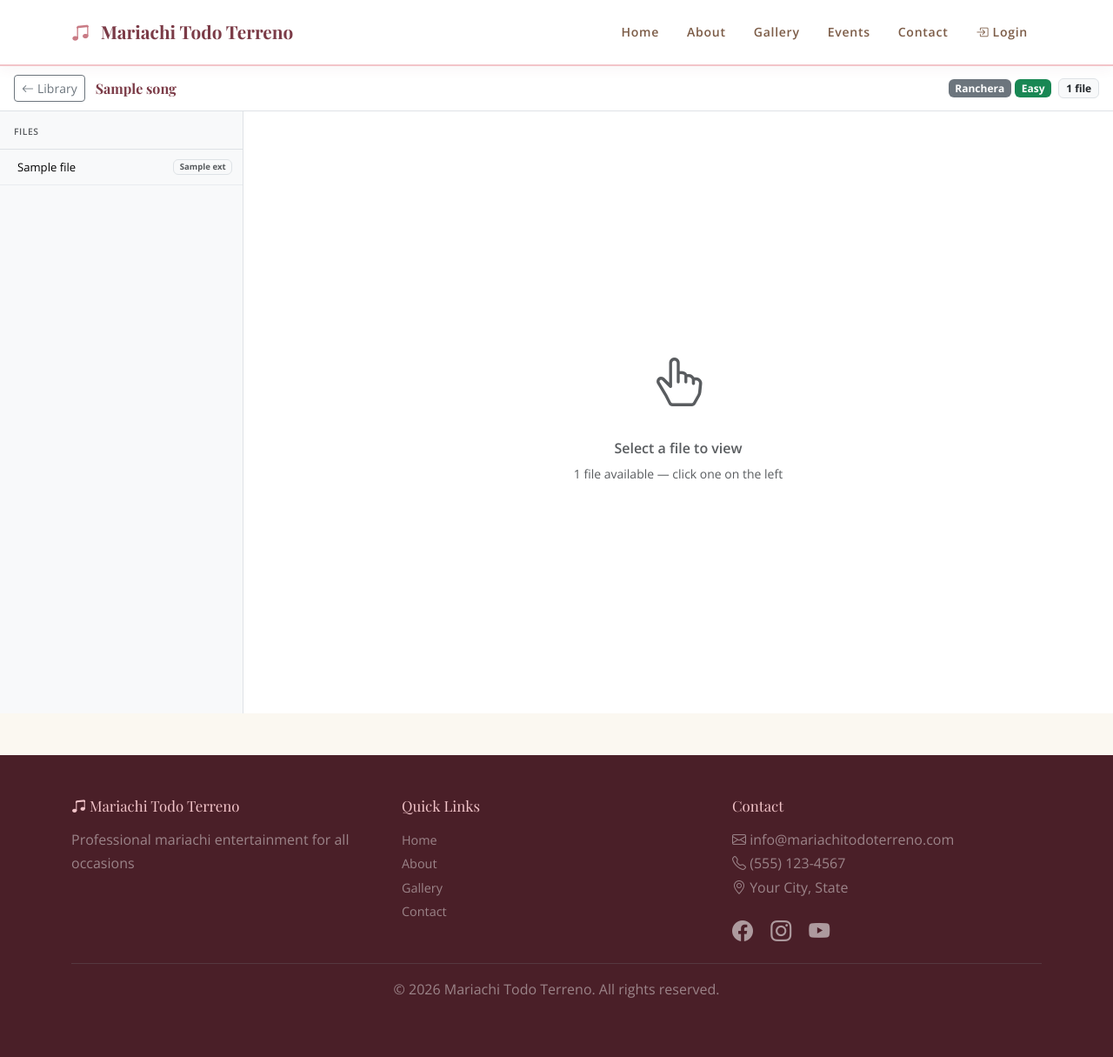
After one commit to g0ochoa/python-mariachi-website, a Django app: template musicians_portal/templates/musicians_portal/song_detail.html in a window 1280 px wide. The commit adds this page. Shown: the whole page at 87% size. Run offline with Django 5.2, Linux system fonts and the light colour scheme; tables that the repository leaves empty hold one stand-in row (values such as "Sample post"); the template is opened without the code that fills it: values that come from a table or form of the project are taken from there, most other values are stand-ins (such as "Sample title", 1, 10 or a date in 2020).

Commit message:
feat: song detail page with two-panel PDF/audio viewer

```diff
--- /dev/null
+++ b/musicians_portal/templates/musicians_portal/song_detail.html
@@ -0,0 +1,238 @@
+{% extends "base.html" %}
+
+{% block content %}
+<style>
+  /* Two-panel app layout fills viewport below navbar */
+  #song-app {
+    height: calc(100vh - 56px);
+    display: flex;
+    flex-direction: column;
+    overflow: hidden;
+  }
+
+  /* Slim header bar */
+  #song-header {
+    flex-shrink: 0;
+    display: flex;
+    align-items: center;
+    gap: .75rem;
+    padding: .5rem 1rem;
+    border-bottom: 1px solid #dee2e6;
+    background: #fff;
+    min-height: 52px;
+  }
+
+  /* Two-panel row */
+  #song-panels {
+    display: flex;
+    flex: 1 1 0;
+    overflow: hidden;
+  }
+
+  /* File list column */
+  #file-list-col {
+    width: 280px;
+    min-width: 200px;
+    flex-shrink: 0;
+    border-right: 1px solid #dee2e6;
+    overflow-y: auto;
+    background: #f8f9fa;
+  }
+
+  /* Individual file button */
+  .file-btn {
+    width: 100%;
+    display: flex;
+    align-items: center;
+    gap: .5rem;
+    padding: .55rem .75rem;
+    border: none;
+    border-bottom: 1px solid #e9ecef;
+    background: transparent;
+    text-align: left;
+    cursor: pointer;
+    transition: background .12s;
+  }
+  .file-btn:hover {
+    background: rgba(0,0,0,.04);
+  }
+  .file-btn.active {
+    background: rgba(220, 53, 69, .08);
+    border-left: 3px solid #dc3545;
+    padding-left: calc(.75rem - 3px);
+  }
+  .file-btn .fname {
+    flex: 1;
+    min-width: 0;
+    white-space: nowrap;
+    overflow: hidden;
+    text-overflow: ellipsis;
+    font-size: .82rem;
+  }
+  .file-btn .fext {
+    font-size: .6rem;
+    flex-shrink: 0;
+  }
+
+  /* Viewer column */
+  #viewer-col {
+    flex: 1 1 0;
+    min-width: 0;
+    display: flex;
+    flex-direction: column;
+    overflow: hidden;
+    background: #fff;
+  }
+
+  #viewer-area {
+    flex: 1;
+    position: relative;
+    overflow: hidden;
+  }
+  #viewer-area iframe {
+    display: block;
+    width: 100%;
+    height: 100%;
+    border: none;
+  }
+
+  /* Mobile: stack panels */
+  @media (max-width: 767px) {
+    #song-app        { height: auto; overflow: visible; }
+    #song-panels     { flex-direction: column; overflow: visible; }
+    #file-list-col   { width: 100%; height: 240px; border-right: none; border-bottom: 1px solid #dee2e6; }
+    #viewer-col      { min-height: 60vh; }
+    #viewer-area     { min-height: 60vh; }
+  }
+</style>
+
+<div id="song-app">
+
+  <!-- ── Header bar ───────────────────────────────────────── -->
+  <div id="song-header">
+    <a href="{% url 'portal_scores' %}" class="btn btn-sm btn-outline-secondary flex-shrink-0">
+      <i class="bi bi-arrow-left me-1"></i>Library
+    </a>
+
+    <h6 class="mb-0 fw-bold flex-grow-1 text-truncate" title="{{ song.title }}">
+      {{ song.title }}
+    </h6>
+
+    <div class="d-flex align-items-center gap-1 flex-shrink-0">
+      {% if song.genre != 'other' %}
+        <span class="badge bg-secondary">{{ song.get_genre_display }}</span>
+      {% endif %}
+
+      {% if song.difficulty == 'easy' %}
+        <span class="badge bg-success">Easy</span>
+      {% elif song.difficulty == 'hard' %}
+        <span class="badge bg-danger">Hard</span>
+      {% else %}
+        <span class="badge bg-warning text-dark">Medium</span>
+      {% endif %}
+
+      <span class="badge bg-light text-dark border ms-1">
+        {{ files|length }} file{{ files|length|pluralize }}
+      </span>
+    </div>
+  </div>
+
+  <!-- ── Two-panel body ───────────────────────────────────── -->
+  <div id="song-panels">
+
+    <!-- File list -->
+    <div id="file-list-col">
+      <div class="px-3 py-2 border-bottom">
+        <small class="text-muted fw-semibold text-uppercase" style="font-size:.65rem; letter-spacing:.05em;">
+          Files
+        </small>
+      </div>
+
+      {% for file in files %}
+      <button class="file-btn"
+              onclick="openFile(this, '{{ file.url|escapejs }}', '{{ file.kind }}')"
+              title="{{ file.name }}">
+        <i class="bi {{ file.icon }} {{ file.color }} flex-shrink-0"></i>
+        <span class="fname">{{ file.name }}</span>
+        <span class="badge bg-light text-muted border fext">{{ file.ext }}</span>
+      </button>
+      {% empty %}
+      <div class="p-4 text-center text-muted small">
+        <i class="bi bi-folder2 d-block mb-2" style="font-size:2rem;"></i>
+        No files found on server.
+      </div>
+      {% endfor %}
+    </div>
+
+    <!-- Viewer -->
+    <div id="viewer-col">
+      <div id="viewer-area">
+        <!-- Placeholder shown until a file is selected -->
+        <div id="viewer-placeholder"
+             class="d-flex flex-column align-items-center justify-content-center h-100 text-muted">
+          <i class="bi bi-hand-index-thumb mb-3" style="font-size:3.5rem;"></i>
+          <p class="mb-1 fw-semibold">Select a file to view</p>
+          <small>{{ files|length }} file{{ files|length|pluralize }} available — click one on the left</small>
+        </div>
+      </div>
+    </div>
+
+  </div><!-- /panels -->
+</div><!-- /song-app -->
+
+<script>
+function openFile(btn, url, kind) {
+  // Highlight selected button
+  document.querySelectorAll('.file-btn').forEach(b => b.classList.remove('active'));
+  btn.classList.add('active');
+
+  const area = document.getElementById('viewer-area');
+  const name = btn.querySelector('.fname').textContent.trim();
+
+  if (kind === 'pdf') {
+    area.innerHTML = `<iframe src="${url}" title="Score viewer"></iframe>`;
+
+  } else if (kind === 'audio') {
+    area.innerHTML = `
+      <div class="d-flex flex-column align-items-center justify-content-center h-100 gap-3 p-4">
+        <i class="bi bi-music-note-beamed text-success" style="font-size:4rem;"></i>
+        <p class="fw-semibold mb-0 text-center">${name}</p>
+        <audio controls src="${url}" class="w-100" style="max-width:420px;">
+          Your browser does not support audio playback.
+        </audio>
+        <a href="${url}" class="btn btn-outline-secondary btn-sm" download>
+          <i class="bi bi-download me-1"></i>Download
+        </a>
+      </div>`;
+
+  } else if (kind === 'image') {
+    area.innerHTML = `
+      <div class="d-flex flex-column align-items-center justify-content-center h-100 gap-3 p-4 overflow-auto">
+        <img src="${url}" class="img-fluid shadow-sm"
+             style="max-height:80vh; object-fit:contain;" alt="${name}">
+        <a href="${url}" class="btn btn-outline-secondary btn-sm" download>
+          <i class="bi bi-download me-1"></i>Download
+        </a>
+      </div>`;
+
+  } else {
+    // Unknown type — offer download
+    area.innerHTML = `
+      <div class="d-flex flex-column align-items-center justify-content-center h-100 gap-3 p-4">
+        <i class="bi bi-file-earmark text-muted" style="font-size:4rem;"></i>
+        <p class="text-muted mb-0 text-center">${name}</p>
+        <p class="text-muted small">This file type can't be previewed in the browser.</p>
+        <a href="${url}" class="btn btn-danger" download>
+          <i class="bi bi-download me-1"></i>Download File
+        </a>
+      </div>`;
+  }
+}
+
+// Auto-open the first PDF if there is one
+document.addEventListener('DOMContentLoaded', () => {
+  const firstPdf = document.querySelector('.file-btn[onclick*=\'pdf\']');
+  if (firstPdf) firstPdf.click();
+});
+</script>
+{% endblock %}
--- a/musicians_portal/urls.py
+++ b/musicians_portal/urls.py
@@ -4,4 +4,5 @@ from . import views
 urlpatterns = [
     path('portal/', views.dashboard, name='portal_dashboard'),
     path('portal/scores/', views.scores, name='portal_scores'),
+    path('portal/scores/<int:song_id>/', views.song_detail, name='portal_song_detail'),
 ]
```
Also changed, not shown: musicians_portal/templates/musicians_portal/scores.html (+7 -10 lines), musicians_portal/views.py (+73 -1 lines).
